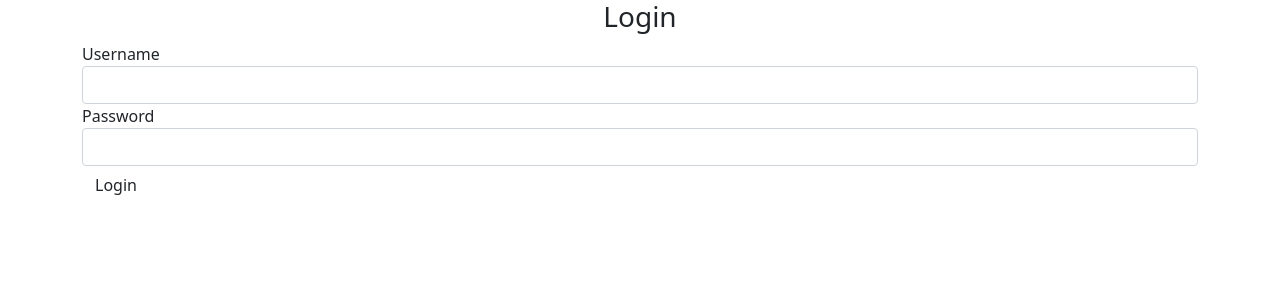
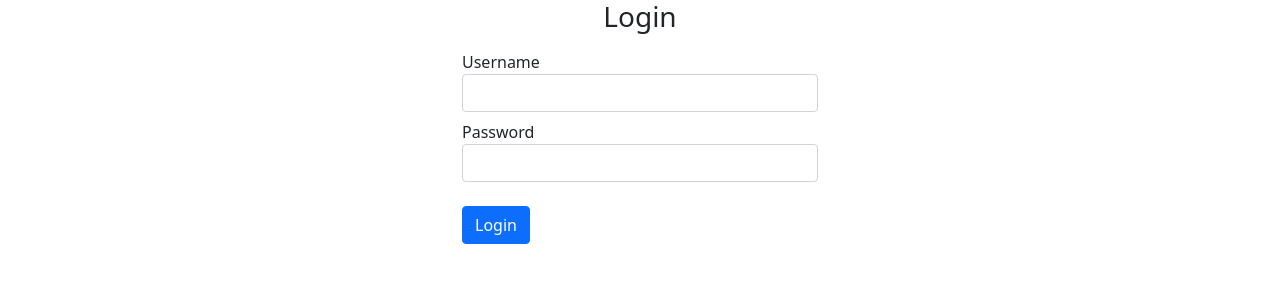
Before and after one commit to cevi/logo-generator, a PHP site: page /admin/login.php in a window 1280 px wide. Shown: the top 300 px of the page. Run offline with PHP 8.4, Linux system fonts and the light colour scheme.

Commit message:
update styling of login-page

```diff
--- a/admin/login.php
+++ b/admin/login.php
@@ -16,9 +16,10 @@
         <link href="https://cdn.jsdelivr.net/npm/bootstrap@5.1.3/dist/css/bootstrap.min.css" rel="stylesheet" integrity="sha384-1BmE4kWBq78iYhFldvKuhfTAU6auU8tT94WrHftjDbrCEXSU1oBoqyl2QvZ6jIW3" crossorigin="anonymous">
     </head>
     <body>
-        <div class="container">
+        <div class="container container-fluid">
             <h3 class="text-center">Login</h3>
-
+            <div class="row justify-content-md-center">
+                <div class="col-lg-4 col-md-6">
                     <?php
                         if (isset($_POST['submit'])) {
 
@@ -35,23 +36,30 @@
                             }
 
                             else {
-                        echo "<div class='alert alert-danger'>Username and Password do not match.</div>";
+                                echo "<div class='alert alert-danger mt-4'>Username and Password do not match.</div>";
                             }
 
                         }
                     ?>
+                </div>
+            </div>
+
+            <div class="row justify-content-md-center">
+                <div class="col-lg-4 col-md-6">
 
                     <form action="" method="post">
-                <div class="form-group">
+                        <div class="form-group mt-2">
                             <label for="username">Username</label>
                             <input type="text" class="form-control" id="username" name="username" required>
                         </div>
-                <div class="form-group">
+                        <div class="form-group mt-2">
                             <label for="pwd">Password</label>
                             <input type="password" class="form-control" id="pwd" name="password" required>
                         </div>
-                <button type="submit" name="submit" class="btn btn-default">Login</button>
+                        <button type="submit" name="submit" class="btn btn-default btn-primary btn-block mt-4">Login</button>
                     </form>
+                </div>
+            </div>
         </div>
     </body>
 </html>
```
Lines whose indentation alone changed are shown as unchanged.
